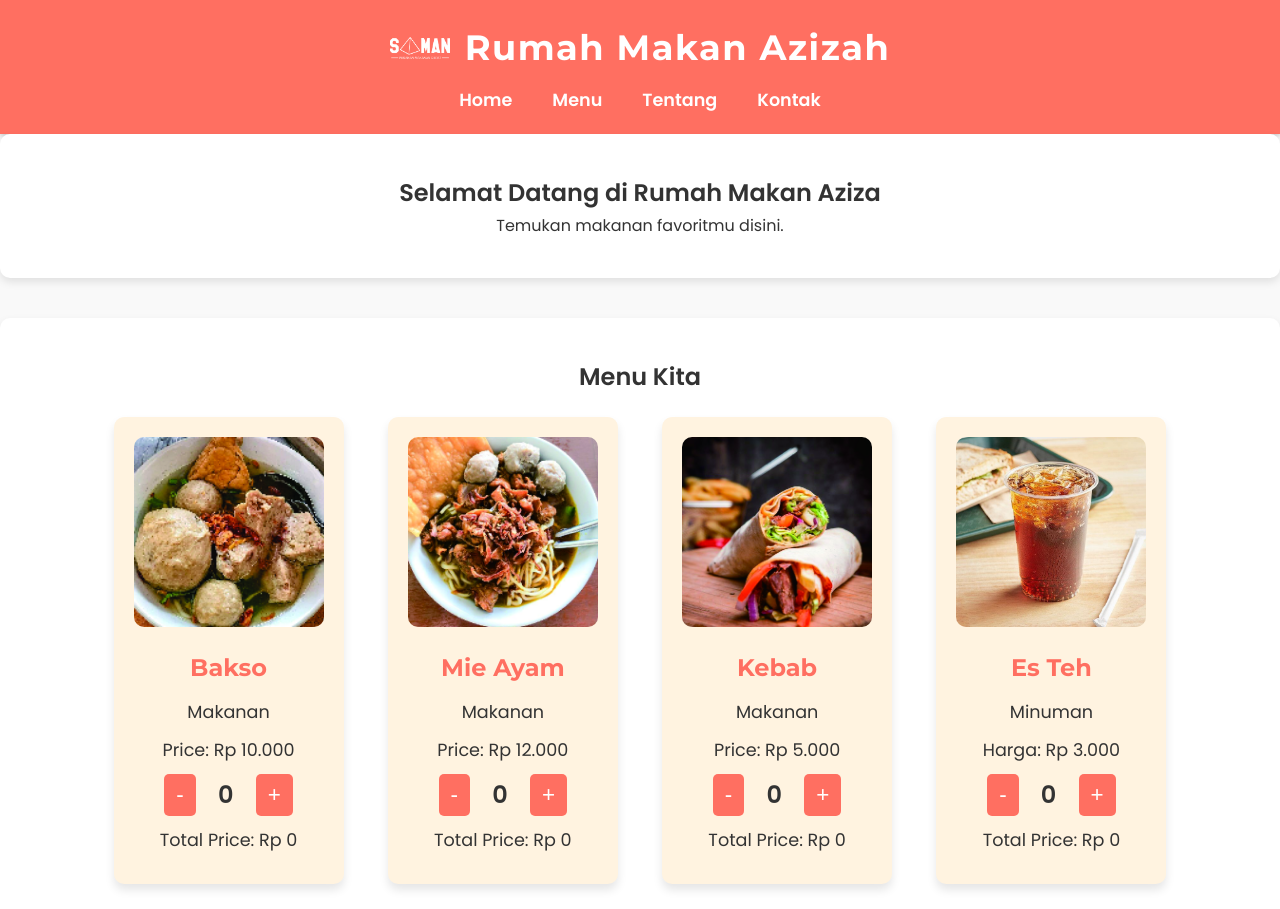
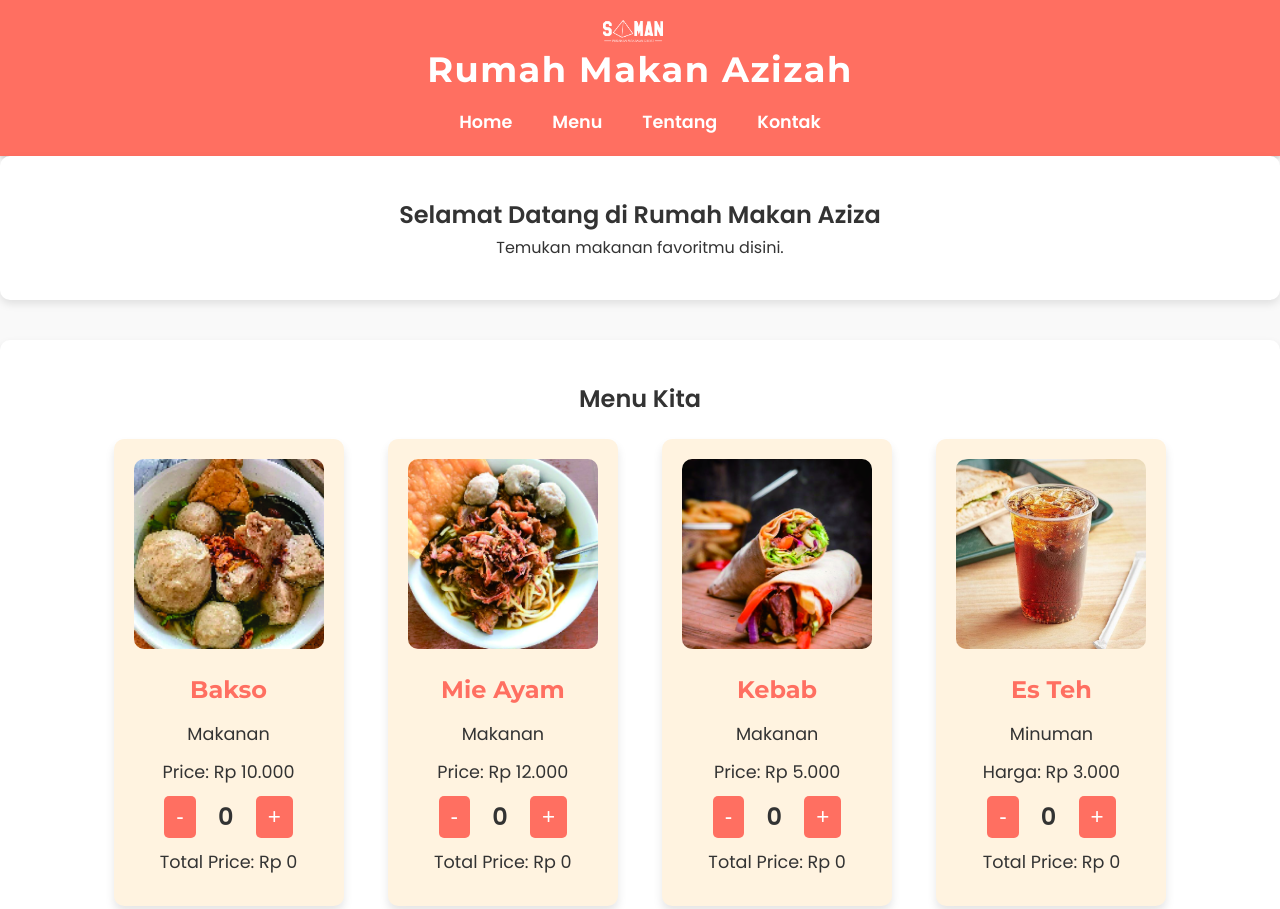
Before and after one commit to daffa12ok/Web-Makanan-Fix, a plain HTML site: page index.html in a window 1280 px wide. Shown: the top 909 px of the page. Drawn offline with Linux system fonts and the light colour scheme.

Commit message:
Update index.html

```diff
--- a/index.html
+++ b/index.html
@@ -13,7 +13,8 @@
     <header>
         <div class="header-logo">
             <img src="logo.png" alt="Logo Rumah Makan Azizah" class="logo">
-            <h1>Rumah Makan Azizah</h1>
+        </div>
+        <h1>Rumah Makan Azizah</h1><div class="header-logo">
         </div>
         <nav>
             <ul>
```
